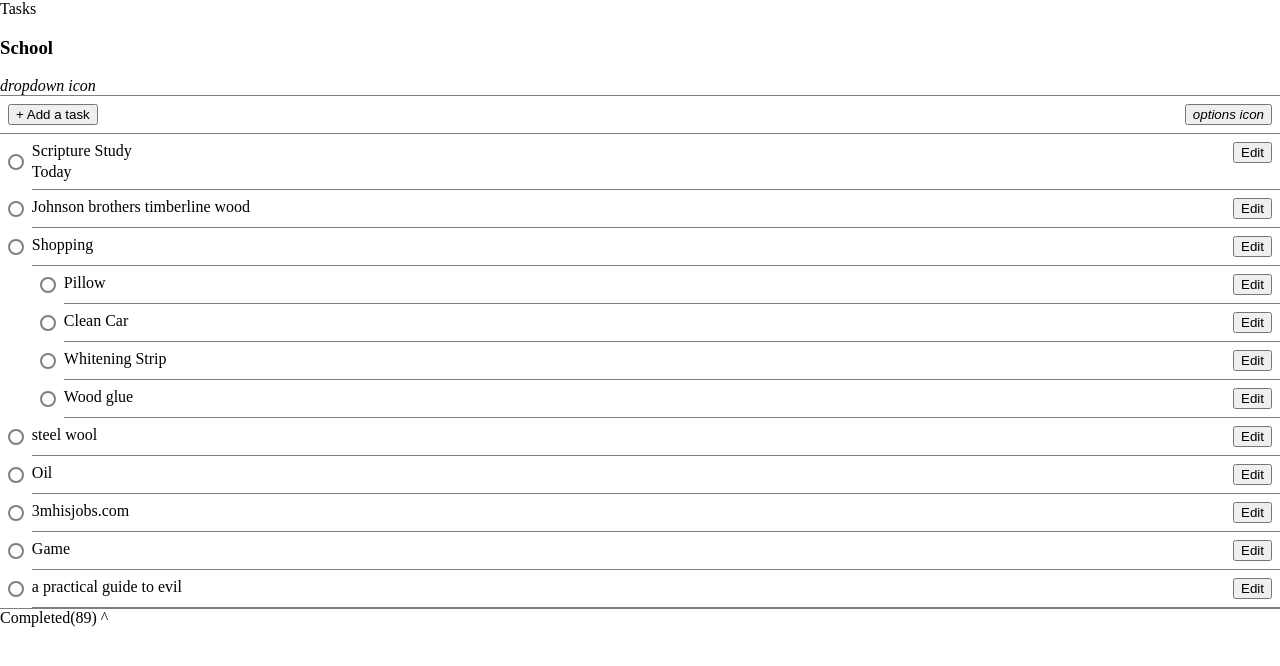
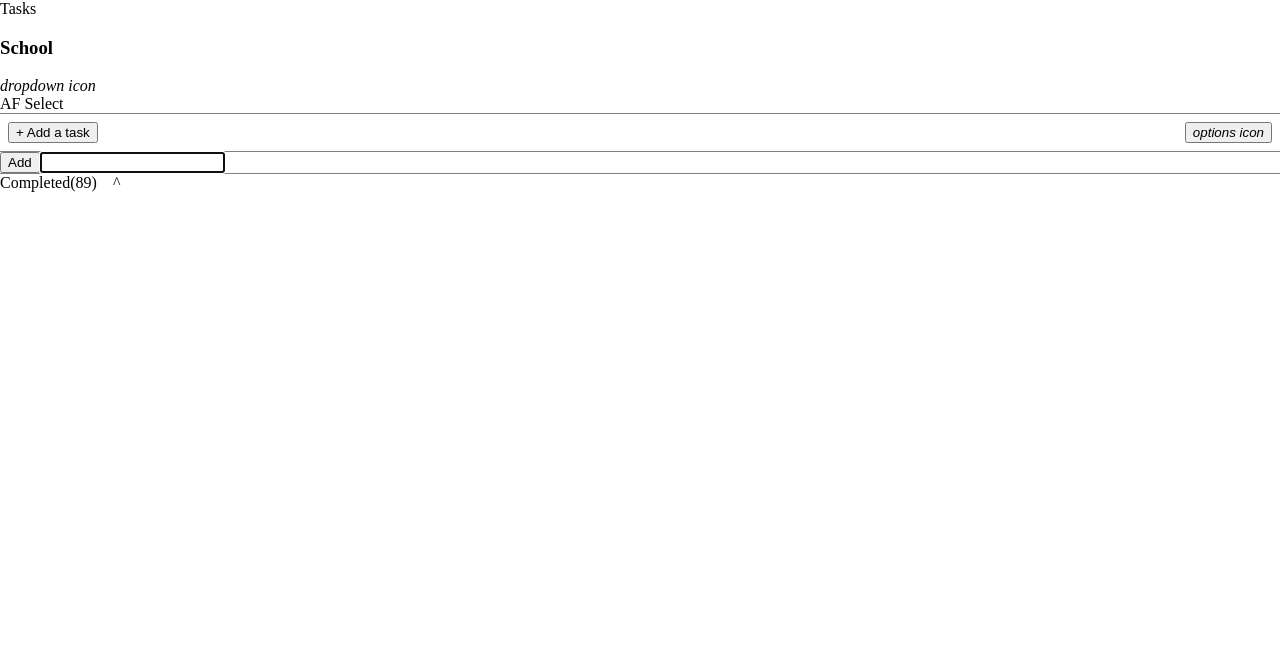
Before and after one commit to HeroicMastodon/ultimate-planner, a Vue app: page / in a window 1280 px wide. Both pictures are taken after a click on the button "+ Add a task". Shown: the top 666 px of the page. Built offline with nearby package versions, Linux system fonts and the light colour scheme.

Commit message:
Main page started and edit from started

```diff
--- a/package.json
+++ b/package.json
@@ -9,6 +9,7 @@
     "lint": "vue-cli-service lint"
   },
   "dependencies": {
+    "axios": "^0.19.2",
     "core-js": "^3.6.5",
     "register-service-worker": "^1.7.1",
     "vue": "^3.0.0-0",
--- /dev/null
+++ b/src/client/tasks.ts
@@ -0,0 +1,5 @@
+import axios from 'axios';
+
+const client = axios.create({
+    baseURL: 'api/tasks'
+});
--- a/src/components/Shared/AFSelect.vue
+++ b/src/components/Shared/AFSelect.vue
@@ -1,13 +1,13 @@
 <template>
     <div class="select">
-
+        AF Select
     </div>
 </template>
 
 <script lang="ts">
 import {defineComponent} from 'vue'
 export default defineComponent({
-    name: 'aFSelect'
+    name: 'AFSelect'
 })
 </script>
 
--- a/src/components/TaskList/CompletedTasks.vue
+++ b/src/components/TaskList/CompletedTasks.vue
@@ -1,20 +1,32 @@
 <template>
     <div @click="flipCompleted()" class="completed">
-		<template v-if="! open">Completed(89) ^</template>
-		<template v-else>Hell</template>
+		<div style="display: flex;">Completed(89)
+            <div style="padding-left: 1em;">
+                <div :class="`drop-icon ${open ? 'open' : ''}`">^</div>
+            </div>
+        </div>
+		<div v-if="open">
+            <TaskComponent v-for="(task, index) in tasks" :key="index" :task="task"></TaskComponent>
+        </div>
 	</div>
 </template>
 
 <script lang="ts">
 import { defineComponent, ref } from "vue";
+import { TestCompleted } from '@/models/Task';
+import TaskComponent from '@/components/TaskList/TaskComponent.vue';
 
 export default defineComponent({
     name: 'CompletedTasks',
     props: {
 
     },
+    components: {
+        TaskComponent
+    },
     setup() {
         const open = ref(false);
+        const tasks = ref(TestCompleted);
 
         function flipCompleted() {
             open.value = ! open.value;
@@ -22,12 +34,19 @@ export default defineComponent({
 
         return {
             open,
-            flipCompleted
+            flipCompleted,
+            tasks
         }
     }
 })
 </script>
 
 <style lang="scss" scoped>
+.drop-icon {
 
+    transition: all .5s;
+    &.open {
+        transform: rotate(180deg);
+    }
+}
 </style>
--- a/src/components/TaskList/TaskComponent.vue
+++ b/src/components/TaskList/TaskComponent.vue
@@ -1,14 +1,16 @@
 <template>
 	<div class="task-container">
-		<div class="check-circle">
+		<div @click="completeTask()" :class="`check-circle ${task.Completed ? 'complete' : ''}`">
 			<div class="check-left"></div>
 			<div class="check-right"></div>
 		</div>
 		<div class="task">
-			<div class="task-name-container">
-				<div class="task-name" v-text="task.Name" contenteditable></div>
-				<button class="edit-btn">Edit</button>
+			<div :class="`task-name-container`">
+				<div :class="`task-name  ${task.Completed ? 'complete' : ''}`" v-text="task.Name" contenteditable></div>
+				<button @click="activateTask()" v-if="!task.Completed" class="edit-btn">Edit</button>
+                <button v-else class="delete-btn">Delete</button>
 			</div>
+            <div v-if="task.Details">{{task.Details}}</div>
 			<div v-if="task.DueDate">{{task.DueDate}}</div>
 		</div>
 	</div>
@@ -22,6 +24,9 @@
 <script lang="ts">
 import { defineComponent, PropType } from "vue";
 import Task from "@/models/Task";
+import UseTest from '@/store/test';
+
+// TODO: Implement completion
 
 export default defineComponent({
 	name: "TaskComponent",
@@ -30,10 +35,21 @@ export default defineComponent({
 			type: Object as PropType<Task>,
 			required: true,
 		},
-	},
+    },
 	setup() {
-		return {};
-	},
+        const {setActiveTask} = UseTest();
+        function completeTask() {
+            console.log('complete');
+        }
+
+		return {completeTask, setActiveTask};
+    },
+
+    methods: {
+        activateTask() {
+            if (this.task.Id) this.setActiveTask(this.task.Id);
+        }
+    }
 });
 </script>
 
@@ -45,6 +61,7 @@ export default defineComponent({
     &:hover {
         // border: solid 1px gray;
         box-shadow: 0 1px 2px gray;
+        cursor: pointer;
     }
 
 	--boxval: 1em;
@@ -70,7 +87,7 @@ export default defineComponent({
             transform: rotate(-45deg);
         }
 
-        &:hover {
+        &:hover, &.complete {
             border:none;
             cursor: pointer;
             .check-left, .check-right {
@@ -92,6 +109,11 @@ export default defineComponent({
             display: flex;
             justify-content: space-between;
             width: 100%;
+
+            .task-name.complete {
+                text-decoration: line-through;
+
+            }
         }
 	}
 }
--- /dev/null
+++ b/src/components/TaskList/TaskForm.vue
@@ -0,0 +1,66 @@
+<template>
+    <div class="task-form" v-if="activeTask">
+        <div class="task-form-header">
+            <button @click="handleClose()">Close</button>
+            <button>Delete</button>
+        </div>
+        <input v-model="activeTask.Name" type="text" name="name" placeholder="Task Name">
+        <textarea v-model="activeTask.Details" placeholder="Add Details"></textarea>
+        <!-- // TODO: Replace with AFSelect -->
+        <select v-model="activeTask.ListName"></select>
+        <!-- // TODO: Replace with custom date picker -->
+        <input v-model="activeTask.DueDate" type="date">
+        <!-- // TODO: Insert Repeat component -->
+    </div>
+    <div v-else>
+        Error Loading Task
+    </div>
+</template>
+
+<script lang="ts">
+import {defineComponent} from 'vue'
+// import AFSelect from '@/components/Shared/AFSelect.vue';
+// import Task from '@/models/Task';
+import UseTest from '@/store/test';
+
+export default defineComponent({
+    name: 'TaskForm',
+    components: {
+    },
+    props: {
+        // task: {
+        //     type: Object as PropType<Task>,
+        //     required: true
+        // }
+    },
+    setup() {
+        const { activeTask, deactivateTask, saveTask } = UseTest();
+        return {
+            activeTask,
+            deactivateTask,
+            saveTask
+        }
+    },
+    methods: {
+        async handleClose() {
+            if (this.activeTask && this.activeTask.Id) {
+                console.log('closing...', this.activeTask.Id)
+                await this.saveTask(this.activeTask.Id);
+            }
+            this.deactivateTask();
+        }
+    },
+})
+</script>
+
+<style lang="scss" scoped>
+.task-form {
+    display: flex;
+    flex-direction: column;
+
+    .task-form-header {
+        display: flex;
+        justify-content: space-between;
+    }
+}
+</style>
--- a/src/components/TaskList/TaskList.vue
+++ b/src/components/TaskList/TaskList.vue
@@ -1,19 +1,24 @@
 <template>
 	<div class="add-task-container vert-sec">
-		<button>+ Add a task</button>
+		<button @click="focusNewTask()">+ Add a task</button>
 		<button>
 			<i>options icon</i>
 		</button>
+	</div>
+    <div v-if="showNewTask" class="new-task">
+        <button @click="handleNewTask()">Add</button>
+        <input ref="test" @keyup.enter="handleNewTask()" type="text" v-model="newTaskName" >
     </div>
 	<div v-for="(task, index) in tasks" :key="index">
 		<TaskComponent :task="task"></TaskComponent>
 	</div>
 </template>
 
+
 <script lang="ts">
-import { defineComponent, ref } from "vue";
+import { defineComponent, ref, onMounted } from "vue";
 import TaskComponent from "./TaskComponent.vue";
-import { TestTasks } from "@/models/Task";
+import UseTest from "@/store/test";
 
 export default defineComponent({
 	name: "taskList",
@@ -22,17 +27,47 @@ export default defineComponent({
 	},
     props: {},
 	setup() {
-		const tasks = ref(TestTasks); // here we will setup
+        const { TASKLIST, addTask } = UseTest();
+        const newTaskName = ref<string>();
+        const showNewTask = ref(false);
+        const error = ref<string>();
+
+        async function handleNewTask() {
+            if(!newTaskName.value) {
+                error.value = ''
+                return;
+            }
+
+            await addTask(newTaskName.value);
+            newTaskName.value = '';
+        }
+
 		return {
-			tasks,
+			tasks: TASKLIST,
+            addTask,
+            newTaskName,
+            showNewTask,
+            handleNewTask,
 		};
+    },
+
+    methods: {
+        async focusNewTask() {
+            this.showNewTask = !this.showNewTask;
+            await this.$nextTick(() => {
+                if (this.showNewTask) {
+                    console.log(this.$refs.test);
+                    (this.$refs.test as HTMLInputElement).focus();
+                }
+            })
+        }
     },
 });
 </script>
 
 <style lang="scss" scoped>
 .add-task-container {
-    padding: .5em;
+	padding: 0.5em;
 	width: 100%;
 	display: flex;
 	justify-content: space-between;
--- a/src/components/TaskList/TaskListContainer.vue
+++ b/src/components/TaskList/TaskListContainer.vue
@@ -1,7 +1,9 @@
 <template>
-    <div class="title">
-        Tasks
-    </div>
+	<template v-if="shouldShowTaskEdit">
+        <TaskForm task="activeTask"></TaskForm>
+    </template>
+    <template v-else>
+        <div class="title">Tasks</div>
         <div class="list-title-container vert-sec">
             <!--    //TODO: make custom select -->
             <h3 class="list-title">School</h3>
@@ -9,29 +11,36 @@
             <AFSelect></AFSelect>
         </div>
         <div class="task-list-container vert-sec">
-		<TaskList ></TaskList>
+            <TaskList></TaskList>
         </div>
         <CompletedTasks></CompletedTasks>
+    </template>
 </template>
 
 <script lang="ts">
 import { defineComponent, ref } from "vue";
-import TaskList from '@/components/TaskList/TaskList.vue';
-import CompletedTasks from '@/components/TaskList/CompletedTasks.vue';
-import AFSelect from '@/components/Shared/AFSelect.vue';
+import TaskList from "@/components/TaskList/TaskList.vue";
+import CompletedTasks from "@/components/TaskList/CompletedTasks.vue";
+import AFSelect from "@/components/Shared/AFSelect.vue";
+import UseTest from "@/store/test";
+import TaskForm from "./TaskForm.vue";
 
 export default defineComponent({
 	name: "TaskListContainer",
 	components: {
 		TaskList,
 		CompletedTasks,
-        AFSelect
+        AFSelect,
+        TaskForm
 	},
 	props: {
 		items: [] as Array<any>,
 	},
 	setup() {
+		const { SHOULD_SHOW_TASK_EDIT, activeTask } = UseTest();
 		return {
+            shouldShowTaskEdit: SHOULD_SHOW_TASK_EDIT,
+            activeTask
 		};
 	},
 });
@@ -40,6 +49,5 @@ export default defineComponent({
 <!-- Add "scoped" attribute to limit CSS to this component only -->
 <style scoped lang="scss">
 .title {
-
 }
 </style>
--- a/src/models/Task.ts
+++ b/src/models/Task.ts
@@ -1,23 +1,55 @@
 export default class Task {
-    constructor(public Name: string, public Completed = false, public Children: Array<Task> = [], public DueDate?: string) {}
+	public Id?: string;
+    public Details = '';
 
-    get HasChildren(): boolean {
-        return this.Children.length > 0;
-    }
+    public Repeats = false;
+    public LastCompletionDate = '';
+    public ListName = '';
+
+	constructor(
+		public Name: string,
+		public Completed = false,
+		public parentId?: string,
+		public Children: Array<Task> = [],
+		public DueDate?: string
+	) {}
+
+	get HasChildren(): boolean {
+		return this.Children.length > 0;
+	}
+
+	get HasParent(): boolean {
+		return !!this.parentId;
+	}
 }
 
-export const TestTasks: Array<Task> = [
-    new Task('Scripture Study', false, [], 'Today'),
-    new Task('Johnson brothers timberline wood'),
-    new Task('Shopping', false, [
-        new Task('Pillow'),
-        new Task('Clean Car'),
-        new Task('Whitening Strip'),
-        new Task('Wood glue')
-    ]),
-    new Task('steel wool'),
-    new Task('Oil'),
-    new Task('3mhisjobs.com'),
-    new Task('Game'),
-    new Task('a practical guide to evil')
-]
+// TODO: Mimic Google Tasks functionality
+//      Name
+//      Details
+//      List Name
+//      Due Date
+//      Subtasks if not a sub task
+//      Repeat
+
+// export const TestTasks: Array<Task> = [
+//     new Task('Scripture Study', false, [], 'Today'),
+//     new Task('Johnson brothers timberline wood'),
+//     new Task('Shopping', false, [
+//         new Task('Pillow'),
+//         new Task('Clean Car'),
+//         new Task('Whitening Strip', false, [
+//             new Task('test')
+//         ]),
+//         new Task('Wood glue')
+//     ]),
+//     new Task('steel wool'),
+//     new Task('Oil'),
+//     new Task('3mhisjobs.com'),
+//     new Task('Game'),
+//     new Task('a practical guide to evil')
+// ]
+
+// export const TestCompleted: Array<Task> = [
+//     new Task('Duct Tape', true),
+//     new Task('Leather Conditioner', true)
+// ]
--- /dev/null
+++ b/src/store/test.ts
@@ -0,0 +1,64 @@
+import Task from '@/models/Task';
+import { ref } from 'vue';
+
+const TASKLIST = ref<Array<Task>>([]);
+const SHOULD_SHOW_TASK_EDIT = ref(false);
+const activeTask = ref<Task>();
+let ids = 1;
+export default function UseTest() {
+	const addTask = async (name: string) => {
+		const task = await new Task(name);
+		task.Id = ids.toString();
+		ids++;
+		TASKLIST.value.push(task);
+	};
+
+	const completeTask = async (id: string, parentId?: string) => {
+		const response = '';
+
+		TASKLIST.value.forEach(item => {
+            if (item.Id == id) {
+                item.Completed = true;
+            }
+
+			if (item.Id == parentId) {
+				item.Children.forEach(child => {
+					if (child.Id == id) {
+						child.Completed = true;
+					}
+				});
+			}
+		});
+    };
+
+    const saveTask = async (id: string) => {
+        const task = TASKLIST.value.find((item) => {
+          return item.Id == id;
+        })
+        console.log(`Edit task: ${task}`, task);
+    }
+
+    const setActiveTask = (id: string) => {
+        TASKLIST.value.forEach(task => {
+            if (task.Id == id) activeTask.value = task;
+        });
+        SHOULD_SHOW_TASK_EDIT.value = true;
+        console.log(activeTask.value)
+    }
+
+    const deactivateTask = () => {
+        SHOULD_SHOW_TASK_EDIT.value = false;
+        activeTask.value = undefined;
+    }
+
+	return {
+		TASKLIST,
+        addTask,
+        completeTask,
+        activeTask,
+        SHOULD_SHOW_TASK_EDIT,
+        setActiveTask,
+        deactivateTask,
+        saveTask
+	};
+}
```
Also changed, not shown: 1 other file (tests, documents, lock files or other folders). Lines whose indentation alone changed are shown as unchanged.
